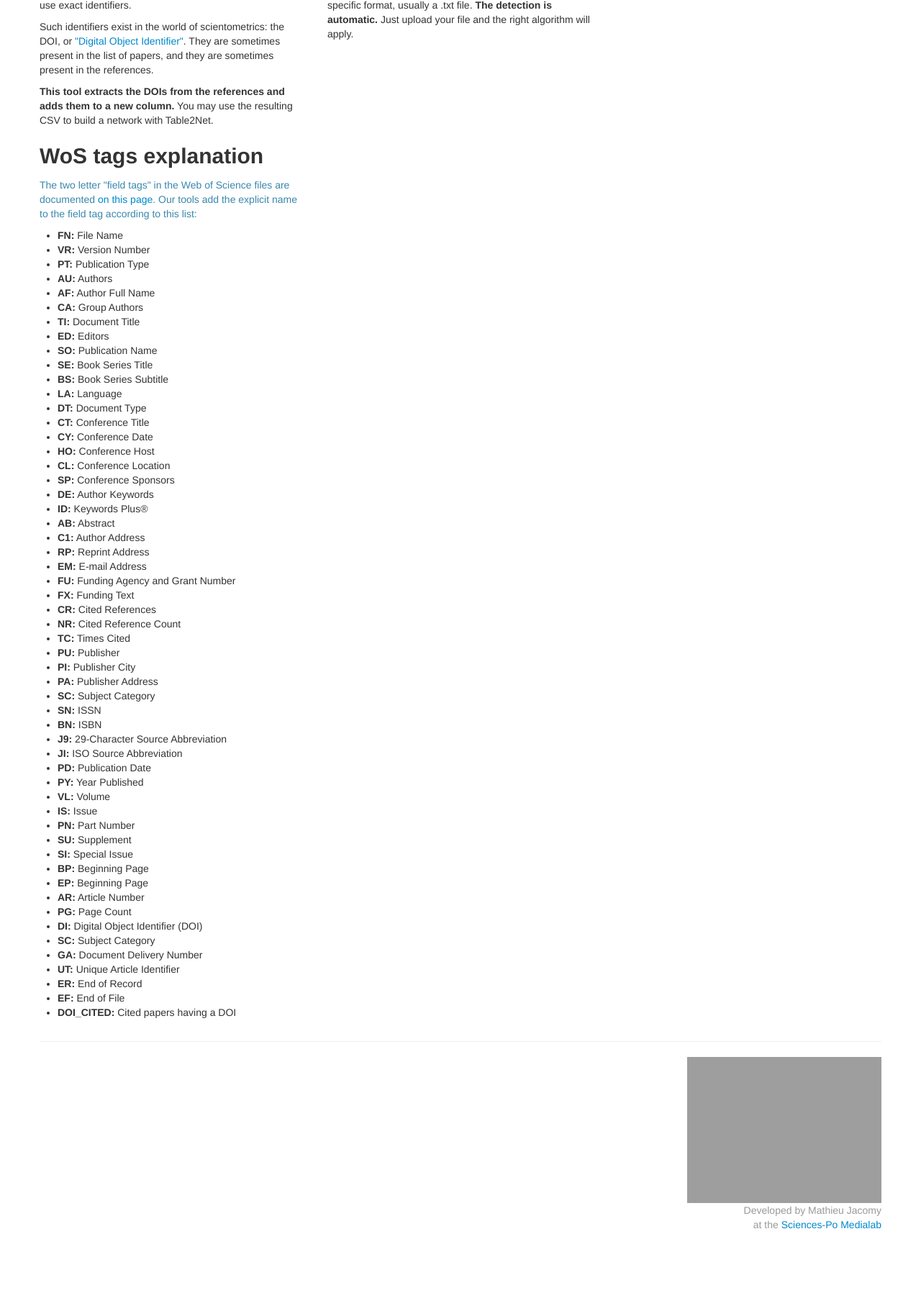
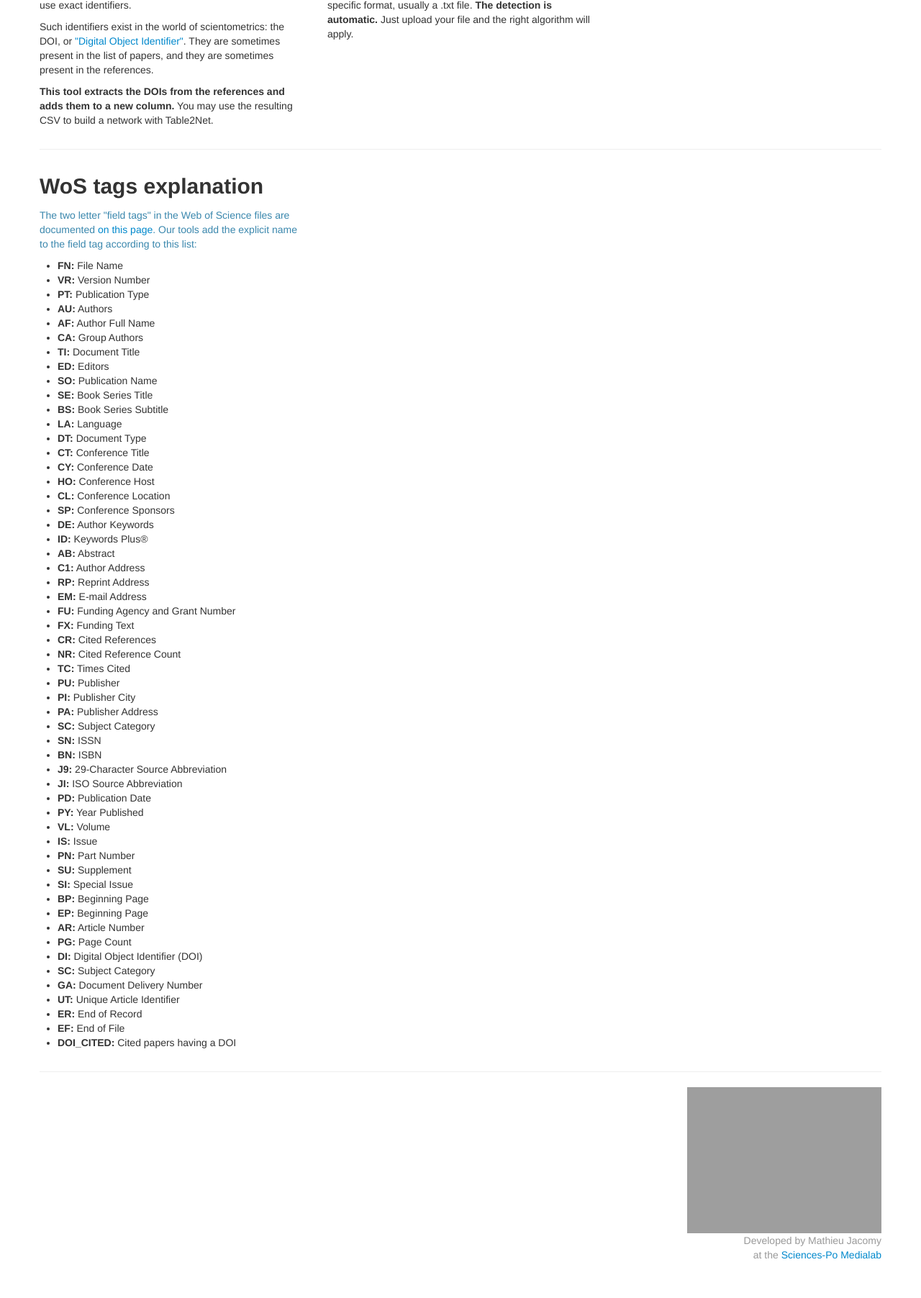
Before and after one commit to medialab/sciencescape, a PHP site: page / in a window 1280 px wide. Shown: the part 701-2505 px from the top of the page at 72% size. Before the commit the page ends 2409 px from the top, so only its background shows below. Run offline with PHP 8.4, Linux system fonts and the light colour scheme; some libraries are stand-ins or nearby versions; grey boxes are pictures that could not be loaded.

Commit message:
things done

```diff
--- a/www/index.php
+++ b/www/index.php
@@ -231,6 +231,9 @@
                 </div>
             </div>
             <div class="row">
+                <div class="span12"><hr/></div>
+            </div>
+            <div class="row">
                 <div class="span4">
                     <h2>WoS tags explanation</h2>
                     <p class="text-info">
```
